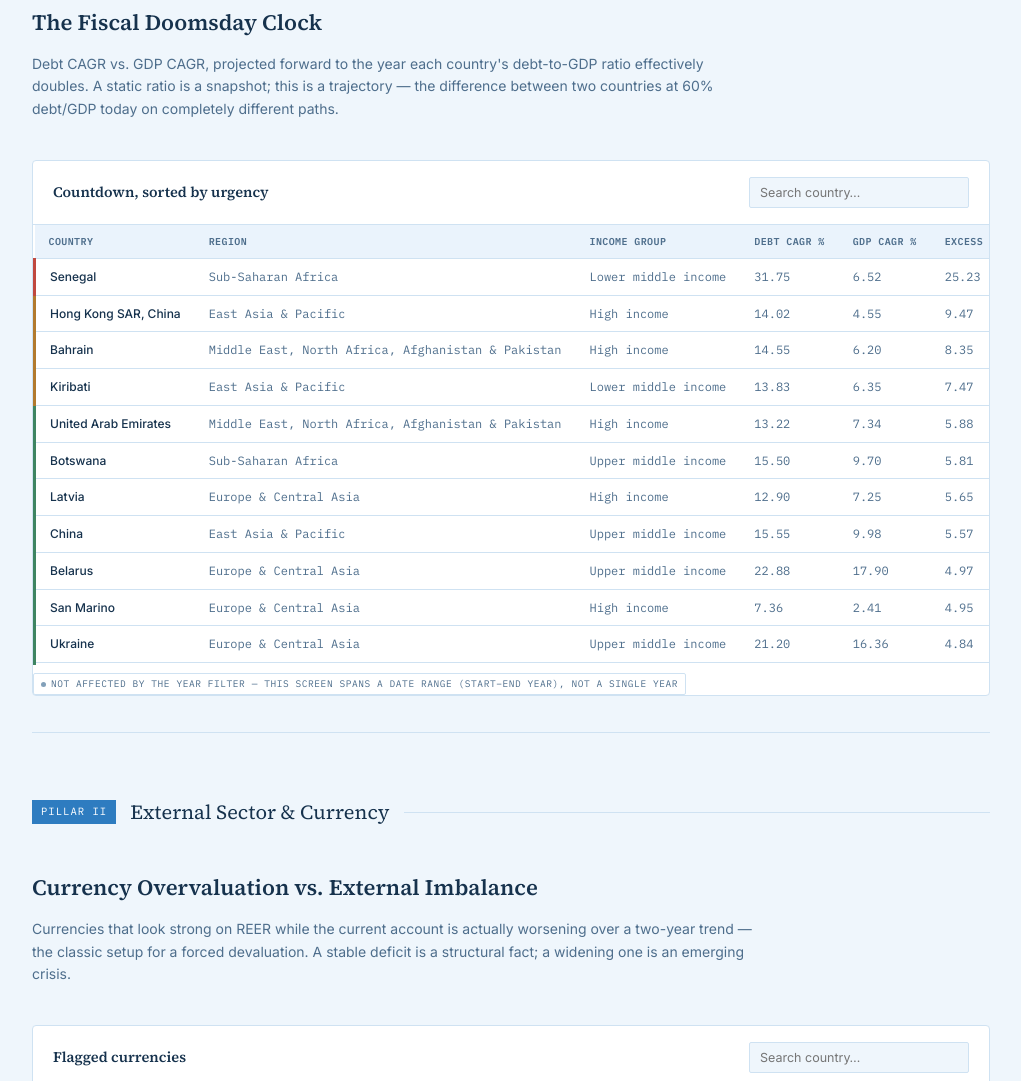
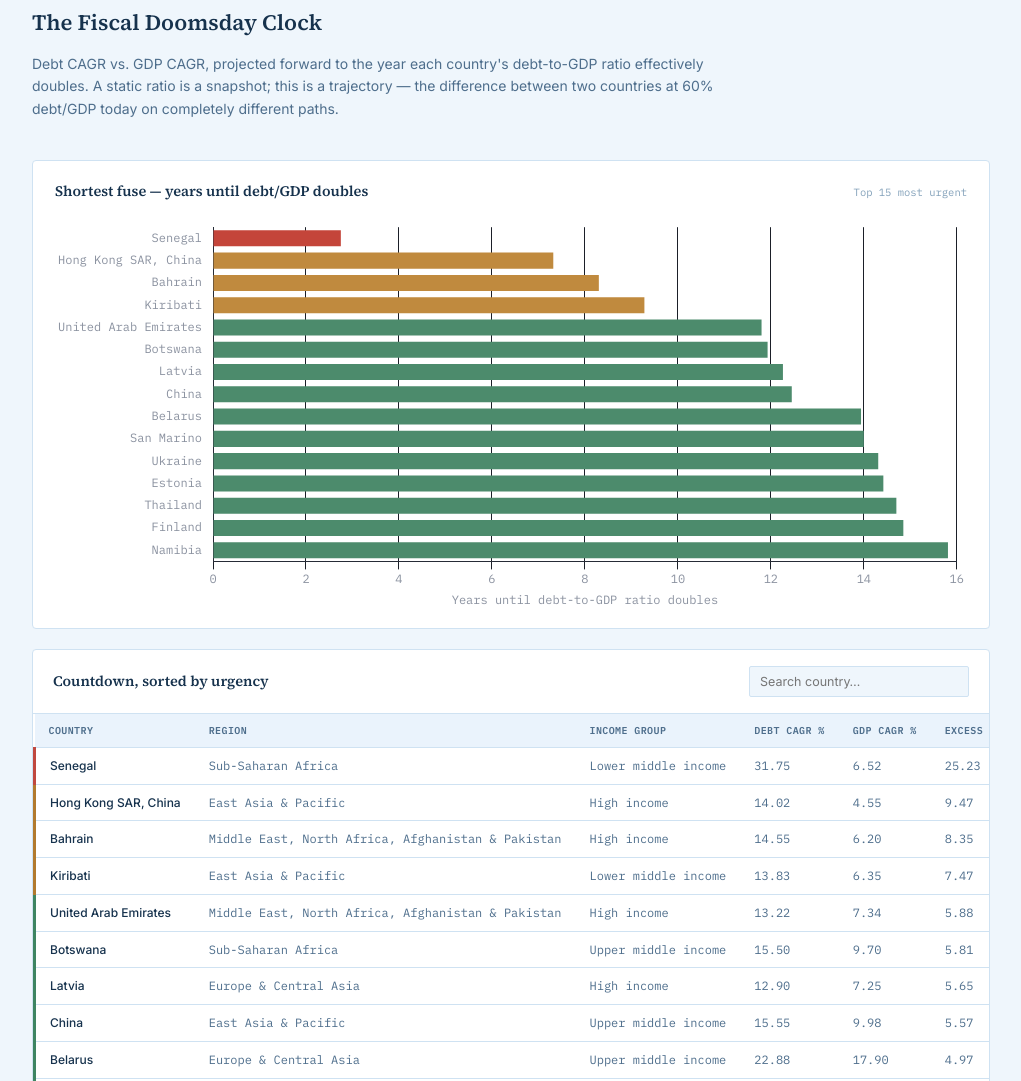
Before and after one commit to PavanKumarMagandi/Global-Sovereign-Risk-Dashboard-IMF-World-Bank-Data-, a plain HTML site: page index.html in a window 1280 px wide. Shown: the part 3346-4427 px from the top of the page, without its empty margins (254-1275 px from the left). Drawn offline with Linux system fonts and the light colour scheme.

Commit message:
Add files via upload

```diff
--- a/index.html
+++ b/index.html
@@ -211,6 +211,13 @@
           the difference between two countries at 60% debt/GDP today on completely different paths.</p>
         </div>
       </div>
+      <div class="chart-card">
+        <div class="chart-card-head">
+          <h3>Shortest fuse — years until debt/GDP doubles</h3>
+          <span class="chart-card-note">Top 15 most urgent</span>
+        </div>
+        <canvas id="chartQ8" height="130"></canvas>
+      </div>
       <div class="table-card">
         <div class="table-card-head">
           <h3>Countdown, sorted by urgency</h3>
@@ -232,6 +239,13 @@
           actually worsening over a two-year trend — the classic setup for a forced devaluation. A
           stable deficit is a structural fact; a widening one is an emerging crisis.</p>
         </div>
+      </div>
+      <div class="chart-card">
+        <div class="chart-card-head">
+          <h3>Current account trajectory — now vs. forecast</h3>
+          <span class="chart-card-note">Top 10 fastest-deteriorating, now → +2yr → +4yr</span>
+        </div>
+        <canvas id="chartQ2" height="140"></canvas>
       </div>
       <div class="table-card">
         <div class="table-card-head">
@@ -291,6 +305,13 @@
           actively deteriorate — the asymmetric, contrarian signal a macro desk hunts for before
           consensus catches up and forces a repricing.</p>
         </div>
+      </div>
+      <div class="chart-card">
+        <div class="chart-card-head">
+          <h3>Stock gain vs. fiscal deterioration</h3>
+          <span class="chart-card-note">Top-right quadrant = rallying markets, worsening fiscal position</span>
+        </div>
+        <canvas id="chartQ4" height="130"></canvas>
       </div>
       <div class="table-card">
         <div class="table-card-head">
@@ -363,6 +384,13 @@
           single bad year (COVID-2020) that a fixed-lookback comparison would smooth over and miss.</p>
         </div>
       </div>
+      <div class="chart-card">
+        <div class="chart-card-head">
+          <h3>Longest structural decline streaks, by dimension</h3>
+          <span class="chart-card-note">Top 12 by combined streak-years across fiscal, debt &amp; current account</span>
+        </div>
+        <canvas id="chartQ10" height="140"></canvas>
+      </div>
       <div class="table-card">
         <div class="table-card-head">
           <h3>Structural decliners</h3>
--- a/main.js
+++ b/main.js
@@ -582,7 +582,30 @@ const tblQ8 = createTable("tblQ8", [
   {key:"years_to_ratio_doubling", label:"Years to doubling", number:true, decimals:1},
   {key:"doomsday_urgency_flag", label:"Flag", flag:true},
 ]);
-function renderQ8(){ tblQ8.update(filterRows(DATA.Q8)); }
+function renderQ8(){
+  const rows = filterRows(DATA.Q8);
+  const top15 = [...rows]
+    .filter(r => typeof r.years_to_ratio_doubling === "number" && !Number.isNaN(r.years_to_ratio_doubling))
+    .sort((a,b) => a.years_to_ratio_doubling - b.years_to_ratio_doubling)
+    .slice(0,15);
+
+  try{
+    setChart("chartQ8", {
+      type:"bar",
+      data:{
+        labels: top15.map(r => r.country_name),
+        datasets:[{ data: top15.map(r => r.years_to_ratio_doubling), backgroundColor: top15.map(r => COLORS[flagClass(r.doomsday_urgency_flag)]) }]
+      },
+      options:{
+        indexAxis:"y",
+        plugins:{legend:{display:false}, tooltip:{callbacks:{label:(ctx)=> `${ctx.raw.toFixed(1)} years at current debt/GDP growth trajectory`}}},
+        scales:{ x:{title:{display:true,text:"Years until debt-to-GDP ratio doubles"}, grid:{color:"#1B1F28"}}, y:{grid:{display:false}} }
+      }
+    });
+  } catch(err){ console.error("[dashboard] Q8 chart failed:", err); }
+
+  tblQ8.update(rows);
+}
 
 /* ============================================================
    Q2 — devaluation risk table (year: reer_year)
@@ -598,7 +621,40 @@ const tblQ2 = createTable("tblQ2", [
   {key:"ca_pct_gdp_forecast_4yr_ahead", label:"CA fcst +4y", number:true, decimals:2},
   {key:"devaluation_risk_flag", label:"Flag", flag:true},
 ]);
-function renderQ2(){ tblQ2.update(filterRows(DATA.Q2, "reer_year")); }
+function renderQ2(){
+  const rows = filterRows(DATA.Q2, "reer_year");
+  const top10 = [...rows]
+    .filter(r => typeof r.ca_pct_deterioration_2yr === "number" && !Number.isNaN(r.ca_pct_deterioration_2yr))
+    .sort((a,b) => a.ca_pct_deterioration_2yr - b.ca_pct_deterioration_2yr)
+    .slice(0,10);
+
+  const palette = ["#C4453A","#C08A3E","#4472A8","#4C8B6C","#8B92A0","#A85C7A","#5B8FA8","#B37B3E","#7A8B4C","#9B5A5A"];
+
+  try{
+    setChart("chartQ2", {
+      type:"line",
+      data:{
+        labels:["Now","+2yr forecast","+4yr forecast"],
+        datasets: top10.map((r,i) => ({
+          label: r.country_name,
+          data:[r.current_account_pct_gdp_now, r.ca_pct_gdp_forecast_2yr_ahead, r.ca_pct_gdp_forecast_4yr_ahead],
+          borderColor: palette[i % palette.length],
+          backgroundColor: palette[i % palette.length],
+          pointRadius:4, tension:0
+        }))
+      },
+      options:{
+        plugins:{legend:{display:true, position:"bottom", labels:{boxWidth:10, font:{size:10}}}},
+        scales:{
+          y:{title:{display:true,text:"Current account (% of GDP)"}, grid:{color:"#1B1F28"}},
+          x:{grid:{display:false}}
+        }
+      }
+    });
+  } catch(err){ console.error("[dashboard] Q2 chart failed:", err); }
+
+  tblQ2.update(rows);
+}
 
 /* ============================================================
    Q3 — compare cards (IDA vs IBRD) — UNFILTERED, lending-category aggregate
@@ -668,7 +724,31 @@ const tblQ4 = createTable("tblQ4", [
   {key:"fiscal_balance_deterioration", label:"Fiscal deterior.", number:true, decimals:2},
   {key:"market_mispricing_flag", label:"Flag", flag:true},
 ]);
-function renderQ4(){ tblQ4.update(filterRows(DATA.Q4, "stock_data_year")); }
+function renderQ4(){
+  const rows = filterRows(DATA.Q4, "stock_data_year");
+  try{
+    setChart("chartQ4", {
+      type:"scatter",
+      data:{ datasets:[{
+        data: rows.map(r => ({ x:r.fiscal_balance_deterioration, y:r.stock_3yr_gain_pct, name:r.country_name })),
+        backgroundColor: rows.map(r => COLORS[flagClass(r.market_mispricing_flag)] + "cc"),
+        borderColor: rows.map(r => COLORS[flagClass(r.market_mispricing_flag)]),
+        pointRadius:5, pointHoverRadius:7, borderWidth:1.5
+      }]},
+      options:{
+        plugins:{legend:{display:false}, tooltip:{callbacks:{label:(ctx)=>{
+          const d = ctx.raw; return `${d.name}: fiscal deterior. ${d.x.toFixed(2)}, stock gain ${d.y.toFixed(1)}%`;
+        }}}},
+        scales:{
+          x:{title:{display:true,text:"Fiscal balance deterioration (pp)"}, grid:{color:"#1B1F28"}},
+          y:{title:{display:true,text:"3-year stock market gain (%)"}, grid:{color:"#1B1F28"}}
+        }
+      }
+    });
+  } catch(err){ console.error("[dashboard] Q4 chart failed:", err); }
+
+  tblQ4.update(rows);
+}
 
 /* ============================================================
    Q6 — spending efficiency scatter + table (year: fiscal_year)
@@ -757,7 +837,39 @@ const tblQ10 = createTable("tblQ10", [
   {key:"latest_debt_pct_gdp", label:"Latest debt %", number:true, decimals:2},
   {key:"structural_decline_flag", label:"Flag", flag:true},
 ]);
-function renderQ10(){ tblQ10.update(filterRows(DATA.Q10, "latest_year")); }
+function renderQ10(){
+  const rows = filterRows(DATA.Q10, "latest_year");
+  const top12 = [...rows]
+    .sort((a,b) => {
+      const sa = (a.fiscal_deterioration_streak_yrs||0) + (a.debt_deterioration_streak_yrs||0) + (a.ca_deterioration_streak_yrs||0);
+      const sb = (b.fiscal_deterioration_streak_yrs||0) + (b.debt_deterioration_streak_yrs||0) + (b.ca_deterioration_streak_yrs||0);
+      return sb - sa;
+    })
+    .slice(0,12);
+
+  try{
+    setChart("chartQ10", {
+      type:"bar",
+      data:{
+        labels: top12.map(r => r.country_name),
+        datasets:[
+          { label:"Fiscal streak (yr)", data: top12.map(r => r.fiscal_deterioration_streak_yrs), backgroundColor:COLORS.red },
+          { label:"Debt streak (yr)", data: top12.map(r => r.debt_deterioration_streak_yrs), backgroundColor:COLORS.amber },
+          { label:"CA streak (yr)", data: top12.map(r => r.ca_deterioration_streak_yrs), backgroundColor:COLORS.blue },
+        ]
+      },
+      options:{
+        plugins:{legend:{display:true, position:"bottom", labels:{boxWidth:10, font:{size:10}}}},
+        scales:{
+          x:{grid:{display:false}, ticks:{maxRotation:45, minRotation:45}},
+          y:{title:{display:true,text:"Consecutive years deteriorating"}, grid:{color:"#1B1F28"}}
+        }
+      }
+    });
+  } catch(err){ console.error("[dashboard] Q10 chart failed:", err); }
+
+  tblQ10.update(rows);
+}
 
 /* ============================================================
    STATIC "full screen" counts — computed once from the
```
